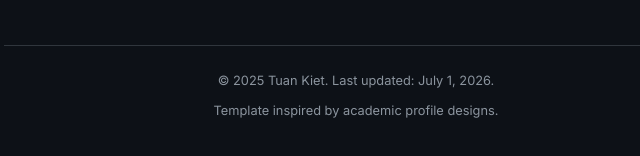
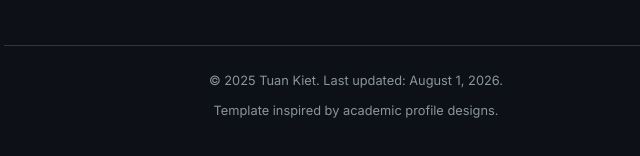
Before and after one commit to HaiAu2501/haiau2501.github.io, a website built with Vite: page index.html in a window 1280 px wide. Shown: the part 7349-7505 px from the top of the page, 474-1114 px from the left. Built offline with nearby package versions, Linux system fonts and the light colour scheme.

Commit message:
Update footer last-updated date

```diff
--- a/index.html
+++ b/index.html
@@ -871,7 +871,7 @@
 
             <!-- Footer -->
             <footer class="footer">
-                <p>&copy; 2025 Tuan Kiet. Last updated: July 1, 2026.</p>
+                <p>&copy; 2025 Tuan Kiet. Last updated: August 1, 2026.</p>
                 <p class="footer-note">Template inspired by academic profile designs.</p>
             </footer>
         </main>
```
